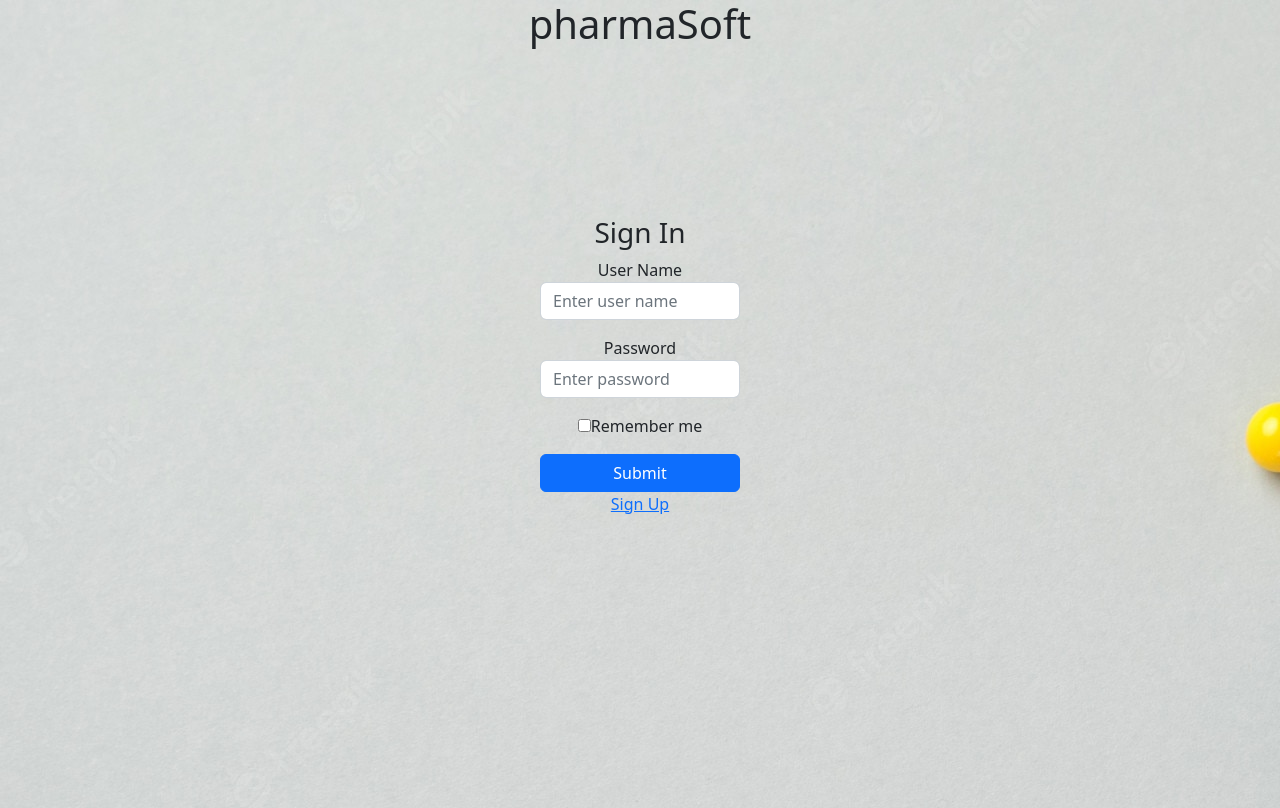
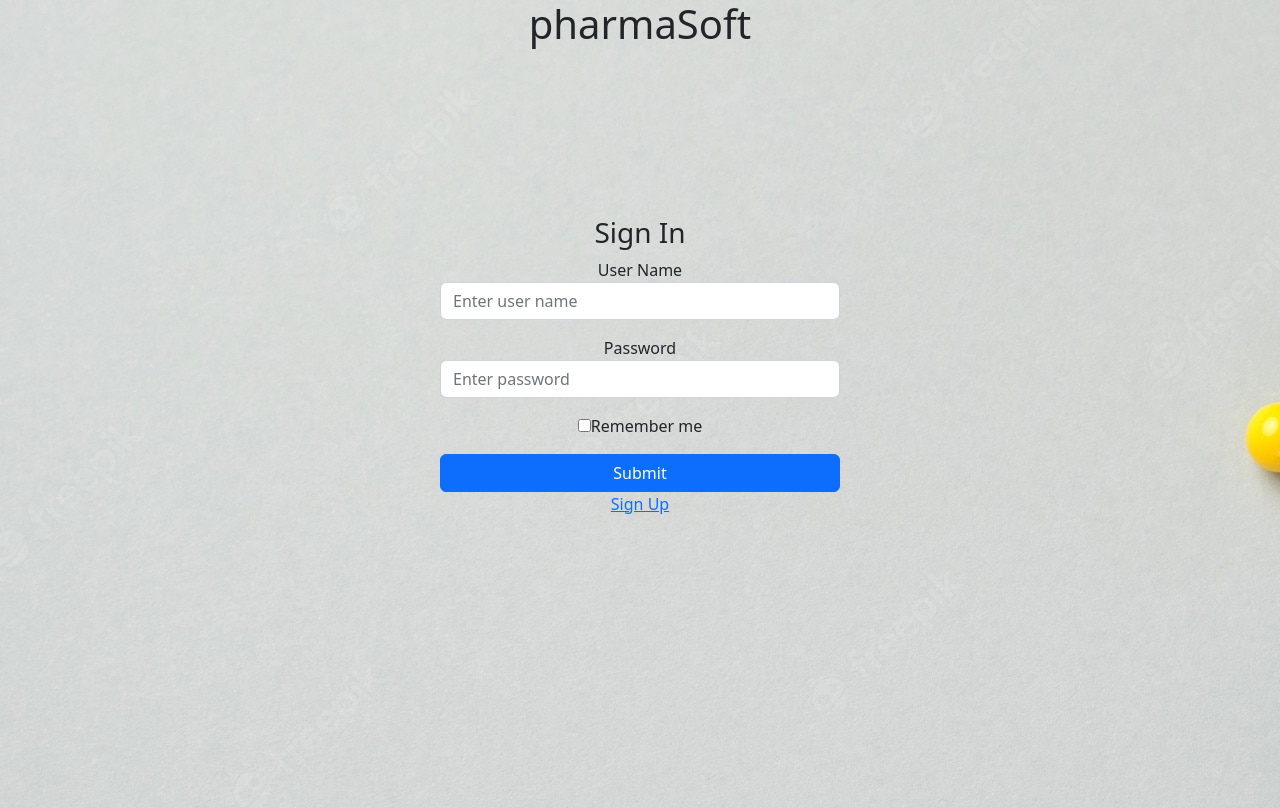
Before and after one commit to AyobamiMichael/pharmasoft-app, a React (Create React App) app: page /login in a window 1280 px wide. Shown: the top 808 px of the page. Built offline with nearby package versions, Linux system fonts and the light colour scheme; no server answers.

Commit message:
initial commit

```diff
--- a/src/components/login/login.css
+++ b/src/components/login/login.css
@@ -1,7 +1,7 @@
 .logincontainer{
     top: 10em;
     position: relative;
-    width: 200px;
+    width: 400px;
     margin: 0;
     align-items: center;
     display:inline-block;
@@ -42,6 +42,7 @@
     .gfg-div {
         background-color: #63c971;
         color: #fff;
+         width: 400px;
 
     }
 }
```
